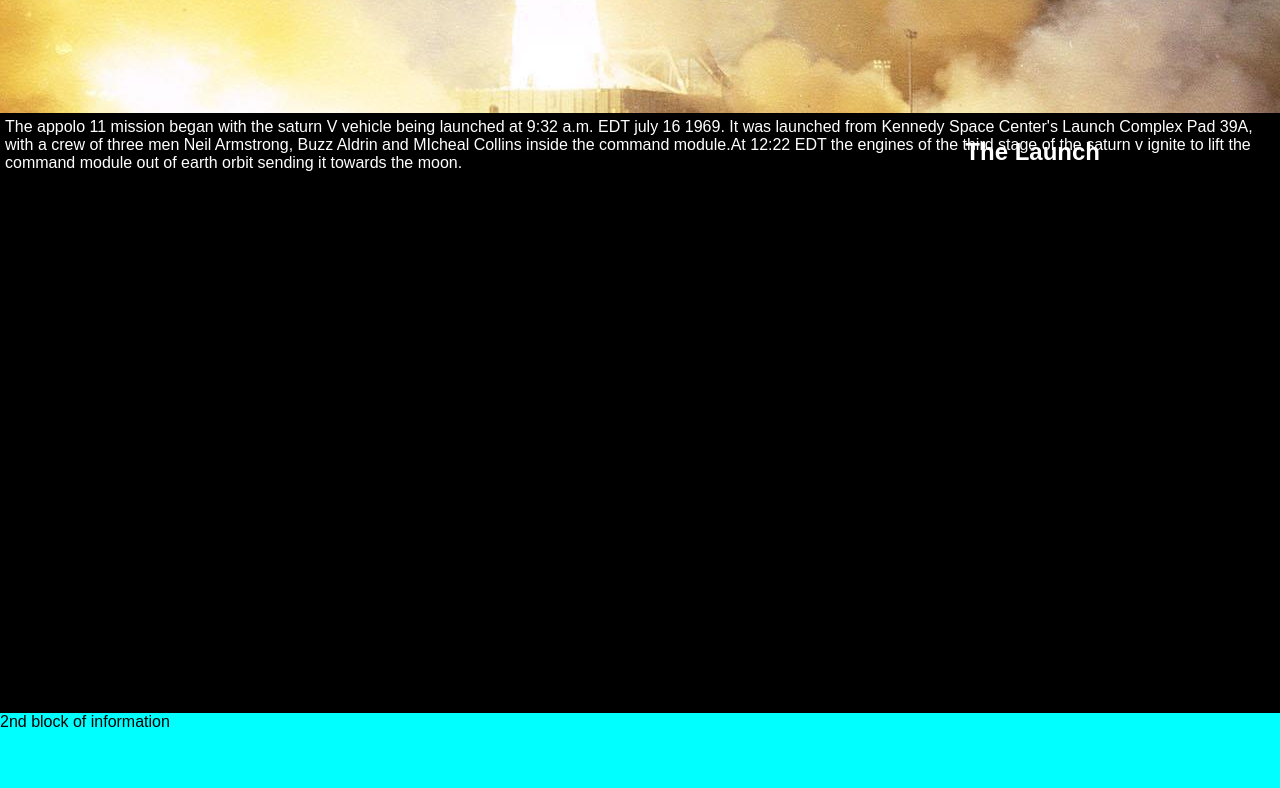
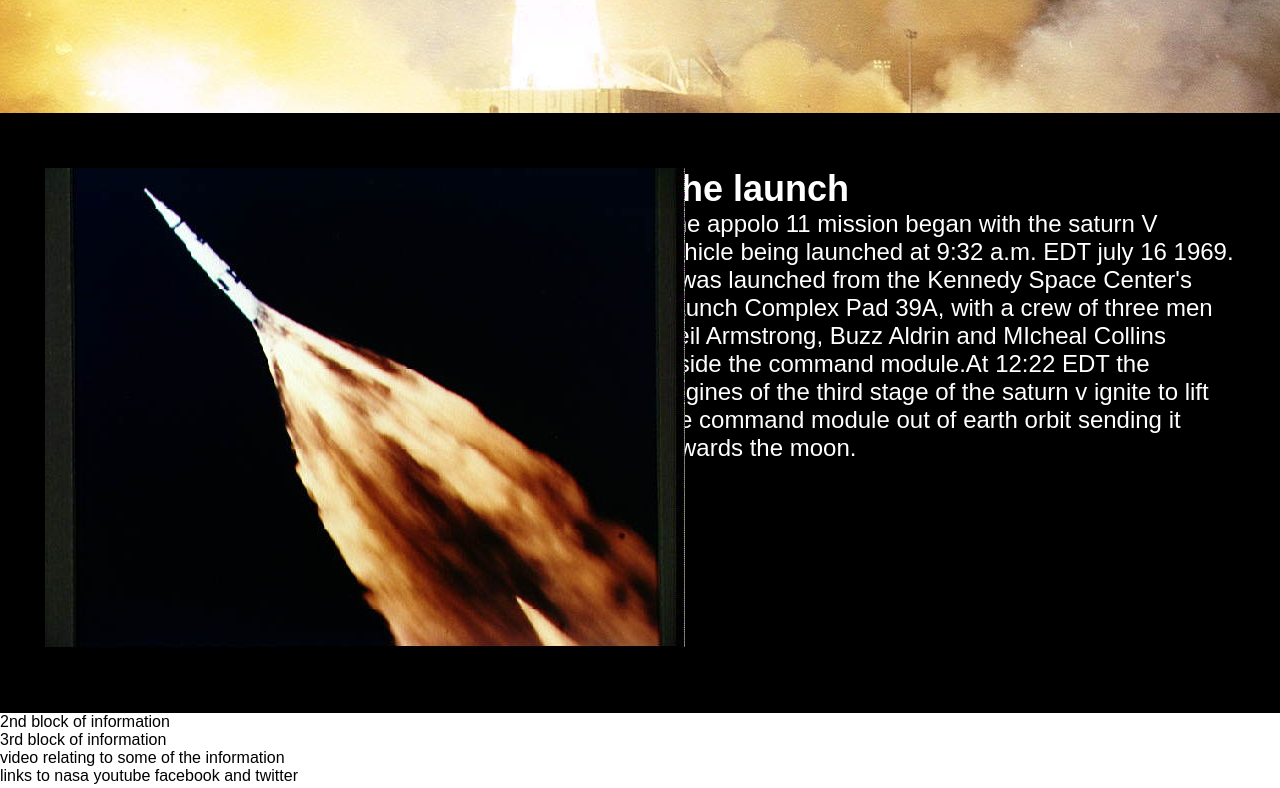
Before and after one commit to Code-Institute-Submissions/kylo74-Html-and-css-project_DEcResub, a plain HTML site: page index.html in a window 1280 px wide. Shown: the part 757-1545 px from the top of the page. Drawn offline with Linux system fonts and the light colour scheme.

Commit message:
Added image of the launch, positioned the text, made it larger and added a new heading

```diff
--- a/assets/css/style.css
+++ b/assets/css/style.css
@@ -57,30 +57,23 @@ body {
     width: 100%;
     height: 600px;
     background-color: black;
-    position: relative;
 }
 
-#launch h2,p{
+#launch,p{
     color: white;
-    position: absolute;
 }
 
-#launch h2{
-    bottom: 10px;
-    top: 25px;
-    left: 400x;
-    right: 180px;
+#launch-img {
+    width: 45%;
+    float: left;
+    padding-top: 55px;
+    padding-left: 45px;
 }
 
-#launch p{
-    top: 5px;
-    bottom: 5px;
-    left: 5px;
-    right: 5px;
+#launch-info {
+    width: 45%;
+    float: right;
+    padding-top: 55px;
+    padding-right: 45px;
+    font-size: x-large;
 }
-
-#test {
-    height: 600px;
-    width: 100%;
-    background-color: aqua;
-}
--- a/index.html
+++ b/index.html
@@ -33,18 +33,18 @@
     <section>
         <div id="hero-image"></div>
     </section>
-    <section>
-        <div id="launch">
-            <h2>The Launch</h2>
+    <section id="launch">
+        <div id="launch-info">
+            <h2>The launch</h2>
             <p>The appolo 11 mission began with the saturn V vehicle being launched at 9:32 a.m. EDT july 16 1969.
-                It was launched from Kennedy Space Center's Launch Complex Pad 39A, with a crew of three men Neil
+                It was launched from  the Kennedy Space Center's Launch Complex Pad 39A, with a crew of three men Neil
                 Armstrong, Buzz Aldrin and MIcheal Collins inside the command module.At 12:22 EDT the engines of
                 the third stage of the saturn v ignite to lift the command module out of earth orbit sending it
                 towards the moon.</p>
-                <img src="" alt="">
         </div>
+        <div id="launch-img"> <img src="assets/images/saturn-v-flight.jpg" alt="A picture of the saturn v mid flight"></div>
     </section>
-    <section id="test">2nd block of information</section>
+    <section >2nd block of information</section>
     <section>3rd block of information</section>
     <section>video relating to some of the information</section>
     <footer> links to nasa youtube facebook and twitter </footer>
```
Also changed, not shown: assets/images/saturn-v-flight.jpg (added).
